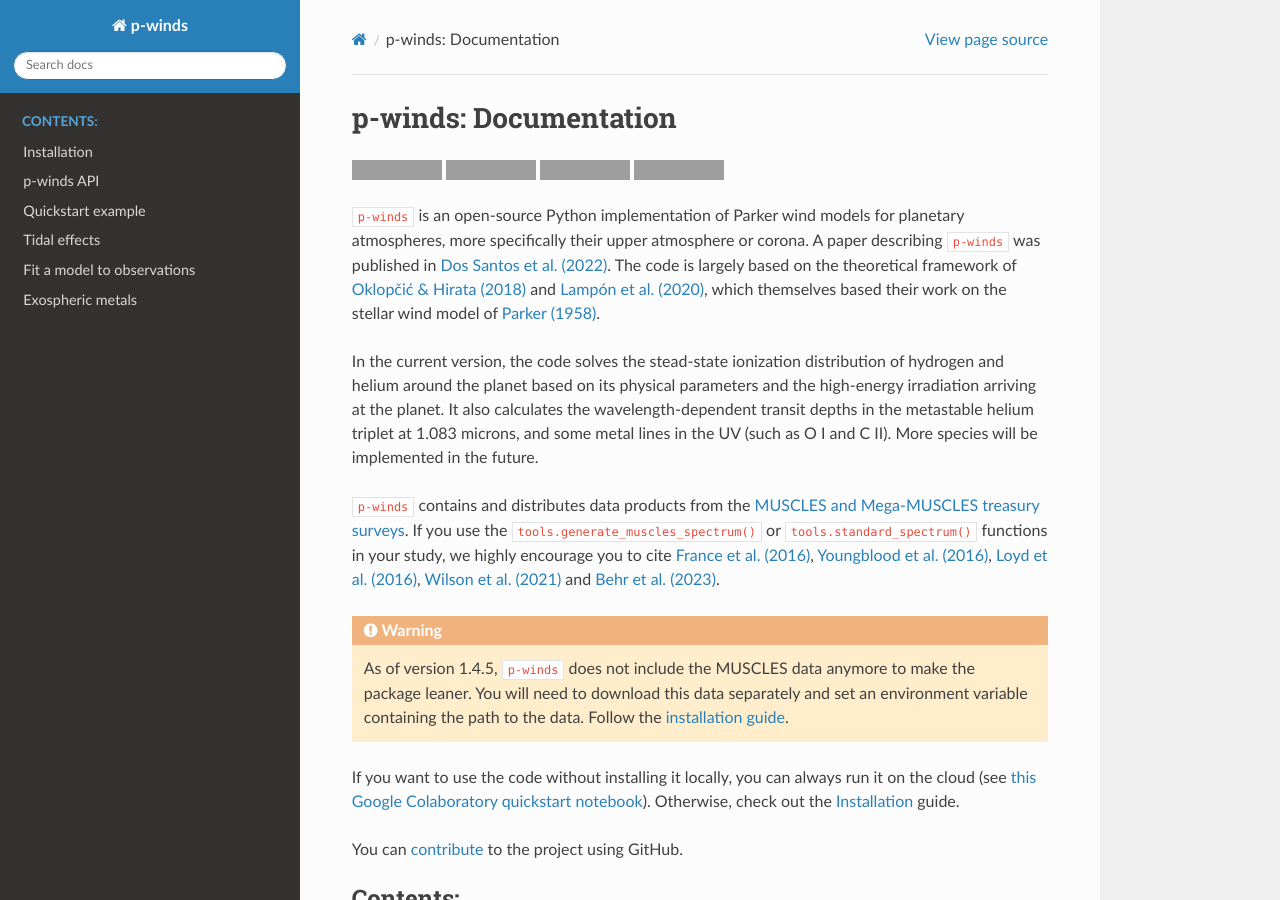
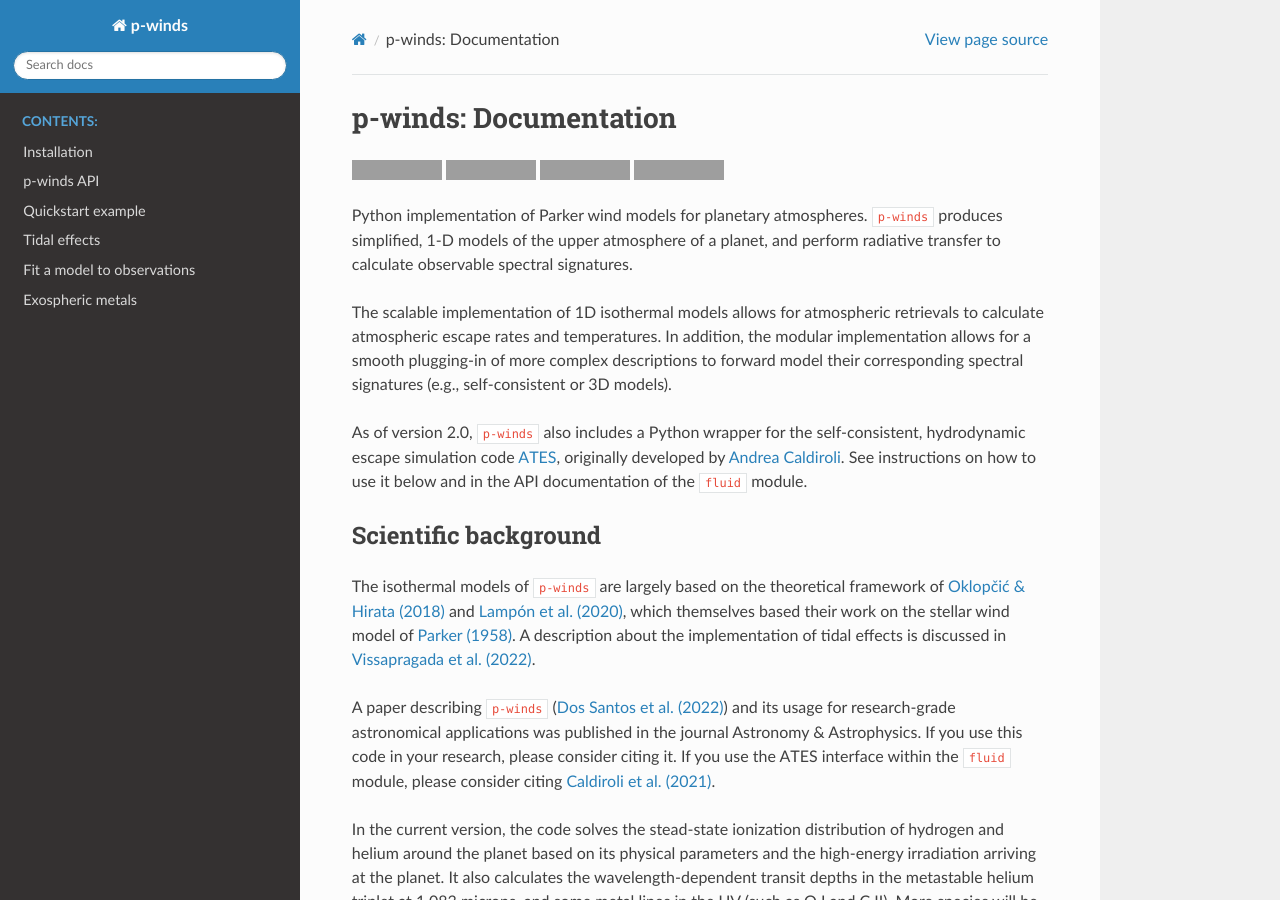
Before and after one commit to ladsantos/p-winds, a Sphinx documentation site: the page built from docs/source/index.rst, in a window 1280 px wide and 900 px high. Built offline with Sphinx 7.4.7 and the Read the Docs theme 2.0.0, drawn with Linux system fonts in a browser that asks for light colours; grey boxes are pictures that could not be loaded.

Commit message:
Updated documentation to include `fluid` module details

```diff
--- a/docs/source/api.rst
+++ b/docs/source/api.rst
@@ -6,6 +6,7 @@ p-winds API
    :caption: Modules:
 
    api/parker
+   api/fluid
    api/hydrogen
    api/helium
    api/carbon
--- a/docs/source/index.rst
+++ b/docs/source/index.rst
@@ -14,17 +14,27 @@ p-winds: Documentation
     :target: https://doi.org/10.5281/zenodo.4551621
     :alt: DOI
 
-``p-winds`` is an open-source Python implementation of Parker wind models for
-planetary atmospheres, more specifically their upper atmosphere or corona. A paper
-describing ``p-winds`` was published in `Dos Santos et al. (2022)`_. The
-code is largely based on the theoretical framework of `Oklopčić & Hirata
-(2018)`_ and `Lampón et al. (2020)`_, which themselves based their work on the
-stellar wind model of `Parker (1958)`_.
+Python implementation of Parker wind models for planetary atmospheres. ``p-winds`` produces simplified, 1-D models of the upper atmosphere of a planet, and perform radiative transfer to calculate observable spectral signatures.
 
-.. _Dos Santos et al. (2022): https://ui.adsabs.harvard.edu/abs/2022A%26A...659A..62D/abstract
+The scalable implementation of 1D isothermal models allows for atmospheric retrievals to calculate atmospheric escape rates and temperatures. In addition, the modular implementation allows for a smooth plugging-in of more complex descriptions to forward model their corresponding spectral signatures (e.g., self-consistent or 3D models).
+
+As of version 2.0, ``p-winds`` also includes a Python wrapper for the self-consistent, hydrodynamic escape simulation code `ATES <https://github.com/AndreaCaldiroli/ATES-Code>`_, originally developed by `Andrea Caldiroli <https://github.com/AndreaCaldiroli>`_. See instructions on how to use it below and in the API documentation of the ``fluid`` module.
+
+Scientific background
+---------------------
+
+The isothermal models of ``p-winds`` are largely based on the theoretical framework of `Oklopčić & Hirata
+(2018)`_ and `Lampón et al. (2020)`_, which themselves based their work on the stellar wind model of `Parker (1958)`_. A description about the implementation of tidal effects is discussed in `Vissapragada et al. (2022)`_.
+
 .. _Oklopčić & Hirata (2018): https://ui.adsabs.harvard.edu/abs/2018ApJ...855L..11O/abstract
 .. _Lampón et al. (2020): https://ui.adsabs.harvard.edu/abs/2020A%26A...636A..13L/abstract
 .. _Parker (1958): https://ui.adsabs.harvard.edu/abs/1958ApJ...128..664P/abstract
+.. _Vissapragada et al. (2022): https://ui.adsabs.harvard.edu/abs/2022AJ....164..234V/abstract
+
+A paper describing ``p-winds`` (`Dos Santos et al. (2022)`_) and its usage for research-grade astronomical applications was published in the journal Astronomy & Astrophysics. If you use this code in your research, please consider citing it. If you use the ATES interface within the ``fluid`` module, please consider citing `Caldiroli et al. (2021)`_.
+
+.. _Dos Santos et al. (2022): https://ui.adsabs.harvard.edu/abs/2022A%26A...659A..62D/abstract
+.. _Caldiroli et al. (2021): https://ui.adsabs.harvard.edu/abs/2021A%26A...655A..30C/abstract
 
 In the current version, the code solves the stead-state ionization distribution
 of hydrogen and helium around the planet based on its physical parameters and
```
Also changed, not shown: README.md (+1 -1 lines).
